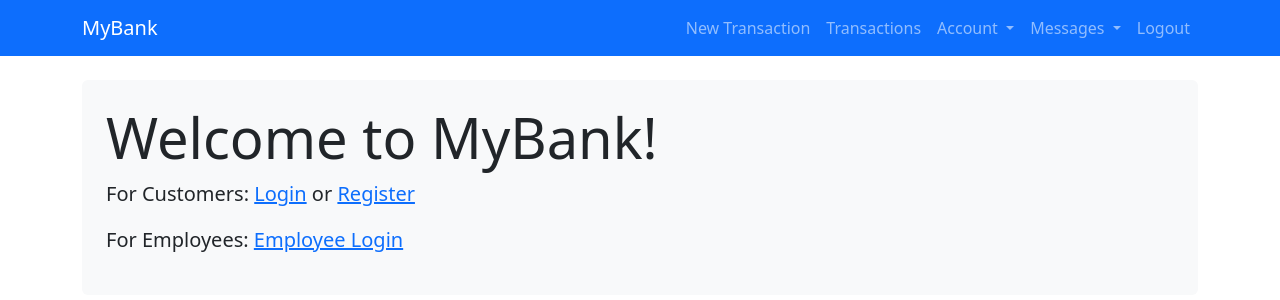
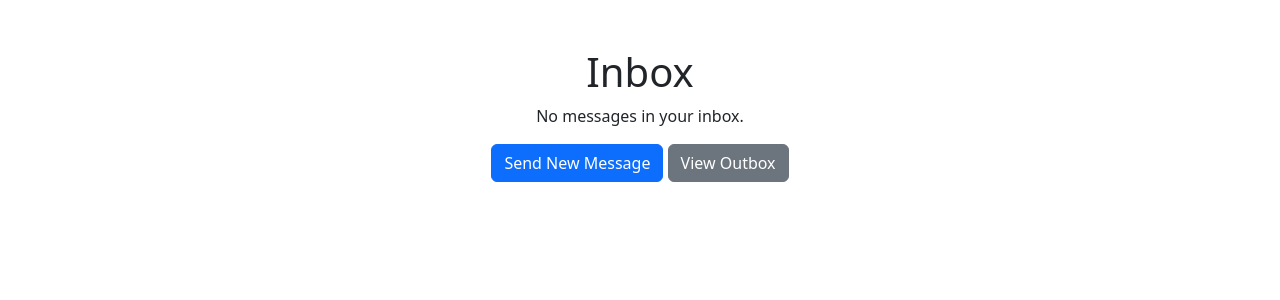
Before and after one commit to haoxuanyuan007/BankCryptoSystem, a Flask app: page /message/inbox in a window 1280 px wide. Shown: the top 300 px of the page. Run offline with Flask 3, Linux system fonts and the light colour scheme; the visitor is signed in with stand-in values (Sample User, id 1).

Commit message:
Fixed Inbox

```diff
--- a/templates/inbox.html
+++ b/templates/inbox.html
@@ -1,99 +1,46 @@
-<!-- index.html -->
 <!DOCTYPE html>
 <html lang="en">
 <head>
     <meta charset="UTF-8">
-  <title>MyBank Home</title>
+    <title>Inbox - MyBank</title>
     <meta name="viewport" content="width=device-width, initial-scale=1">
+    <!-- Bootstrap 5 CSS -->
     <link href="https://cdn.jsdelivr.net/npm/bootstrap@5.3.0/dist/css/bootstrap.min.css" rel="stylesheet">
 </head>
 <body>
-  <!-- 导航栏 -->
-  <nav class="navbar navbar-expand-lg navbar-dark bg-primary">
-    <div class="container">
-      <a class="navbar-brand" href="{{ url_for('index') }}">MyBank</a>
-      <button class="navbar-toggler" type="button" data-bs-toggle="collapse" data-bs-target="#navbarNav">
-        <span class="navbar-toggler-icon"></span>
-      </button>
-      <div class="collapse navbar-collapse" id="navbarNav">
-        <ul class="navbar-nav ms-auto">
-          {% if session.username %}
-            {% if session.role and session.role == 'employee' %}
-              <li class="nav-item">
-                <a class="nav-link" href="{{ url_for('employee.dashboard') }}">Dashboard</a>
-              </li>
-              <li class="nav-item">
-                <a class="nav-link" href="{{ url_for('auth.logout') }}">Logout</a>
-              </li>
+<div class="container mt-5">
+    <h1 class="text-center">Inbox</h1>
+    {% if messages %}
+        <div class="table-responsive">
+            <table class="table table-bordered">
+                <thead class="table-light">
+                    <tr>
+                        <th>ID</th>
+                        <th>From</th>
+                        <th>Content</th>
+                        <th>Time</th>
+                    </tr>
+                </thead>
+                <tbody>
+                    {% for msg in messages %}
+                    <tr>
+                        <td>{{ msg.id }}</td>
+                        <td>{{ msg.sender_info }}</td>
+                        <td>{{ msg.decrypted_content }}</td>
+                        <td>{{ msg.timestamp.strftime("%Y-%m-%d %H:%M:%S") }}</td>
+                    </tr>
+                    {% endfor %}
+                </tbody>
+            </table>
+        </div>
     {% else %}
-              <li class="nav-item">
-                <a class="nav-link" href="{{ url_for('transaction.new_transaction') }}">New Transaction</a>
-              </li>
-              <li class="nav-item">
-                <a class="nav-link" href="{{ url_for('transaction.view_transactions') }}">Transactions</a>
-              </li>
-              <li class="nav-item dropdown">
-                <a class="nav-link dropdown-toggle" href="#" id="accountDropdown" role="button" data-bs-toggle="dropdown">
-                  Account
-                </a>
-                <ul class="dropdown-menu" aria-labelledby="accountDropdown">
-                  <li><a class="dropdown-item" href="{{ url_for('account.deposit') }}">Deposit</a></li>
-                  <li><a class="dropdown-item" href="{{ url_for('account.withdraw') }}">Withdraw</a></li>
-                  <li><a class="dropdown-item" href="{{ url_for('account.settings') }}">Settings</a></li>
-                </ul>
-              </li>
-              <li class="nav-item dropdown">
-                <a class="nav-link dropdown-toggle" href="#" id="messageDropdown" role="button" data-bs-toggle="dropdown">
-                  Messages
-                </a>
-                <ul class="dropdown-menu" aria-labelledby="messageDropdown">
-                  <li><a class="dropdown-item" href="{{ url_for('message.inbox') }}">Inbox</a></li>
-                  <li><a class="dropdown-item" href="{{ url_for('message.outbox') }}">Outbox</a></li>
-                  <li><a class="dropdown-item" href="{{ url_for('message.send_message') }}">Send Message</a></li>
-                </ul>
-              </li>
-              <li class="nav-item">
-                <a class="nav-link" href="{{ url_for('auth.logout') }}">Logout</a>
-              </li>
+        <p class="text-center">No messages in your inbox.</p>
     {% endif %}
-          {% else %}
-            <li class="nav-item">
-              <a class="nav-link" href="{{ url_for('auth.login') }}">Customer Login</a>
-            </li>
-            <li class="nav-item">
-              <a class="nav-link" href="{{ url_for('auth.register') }}">Register</a>
-            </li>
-            <li class="nav-item">
-              <a class="nav-link" href="{{ url_for('employee.login') }}">Employee Login</a>
-            </li>
-          {% endif %}
-        </ul>
+    <div class="text-center mt-3">
+        <a href="{{ url_for('message.send_message') }}" class="btn btn-primary">Send New Message</a>
+        <a href="{{ url_for('message.outbox') }}" class="btn btn-secondary">View Outbox</a>
     </div>
 </div>
-  </nav>
-
-  <!-- 主体内容 -->
-  <div class="container mt-4">
-    <div class="p-4 bg-light rounded">
-      {% if session.username and user_info %}
-        {% if session.role and session.role == 'employee' %}
-          <h1 class="display-4">Welcome, Employee {{ session.username }}!</h1>
-          <p class="lead">Access your dashboard to manage customer accounts and transactions.</p>
-          <p><a href="{{ url_for('employee.dashboard') }}" class="btn btn-primary">Go to Dashboard</a></p>
-        {% else %}
-          <h1 class="display-4">Welcome to MyBank!</h1>
-          <p class="lead">Hello, {{ session.username }}!</p>
-          <p>Account Number: <strong>{{ user_info.account_number }}</strong></p>
-          <p>Balance: <strong>${{ "%.2f"|format(user_info.balance) }}</strong></p>
-        {% endif %}
-      {% else %}
-        <h1 class="display-4">Welcome to MyBank!</h1>
-        <p class="lead">For Customers: <a href="{{ url_for('auth.login') }}">Login</a> or <a href="{{ url_for('auth.register') }}">Register</a></p>
-        <p class="lead">For Employees: <a href="{{ url_for('employee.login') }}">Employee Login</a></p>
-      {% endif %}
-    </div>
-  </div>
-
 <script src="https://cdn.jsdelivr.net/npm/bootstrap@5.3.0/dist/js/bootstrap.bundle.min.js"></script>
 </body>
 </html>
```
Also changed, not shown: templates/index.html (+13 -18 lines). Lines whose indentation alone changed are shown as unchanged.
